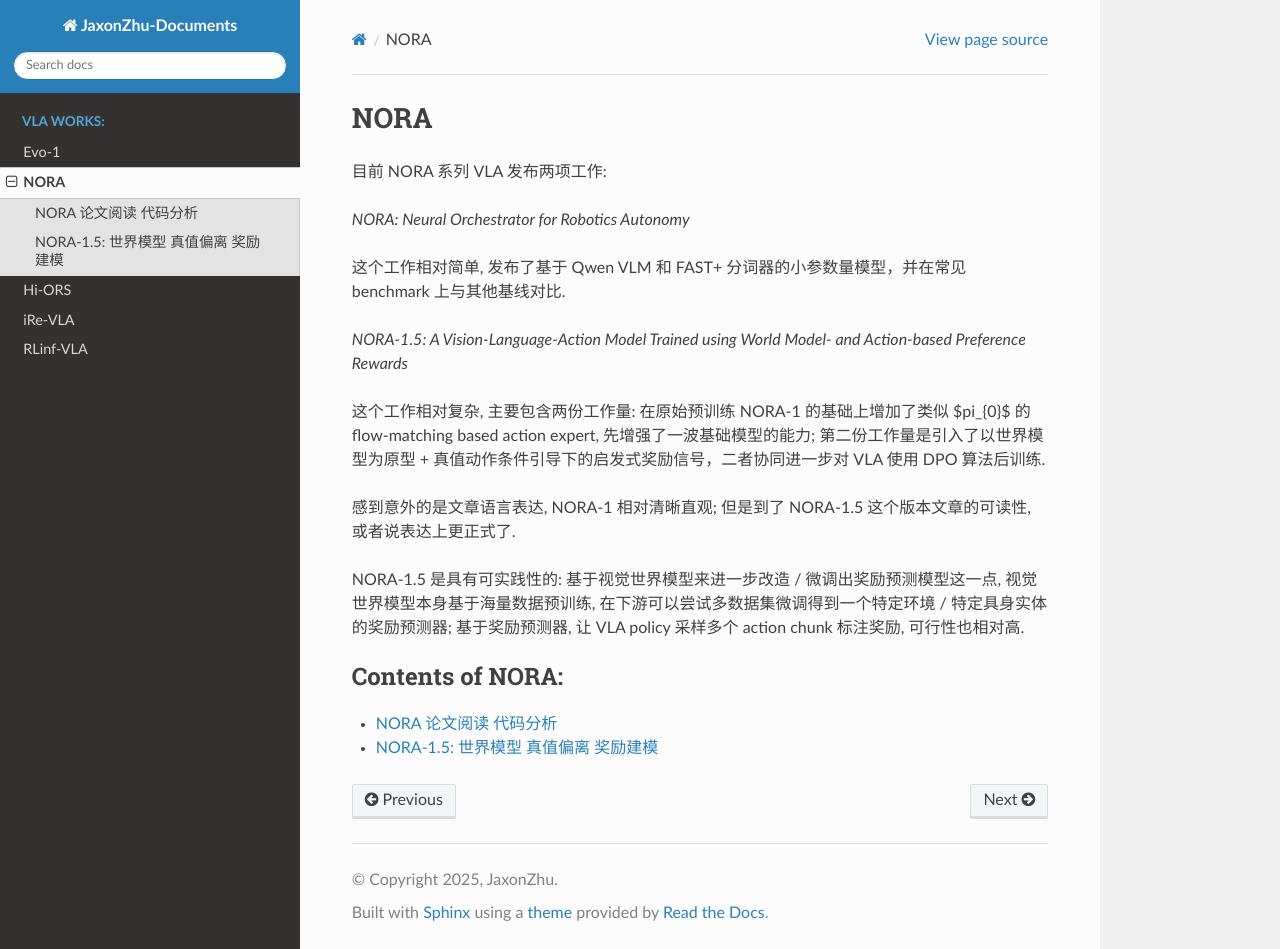
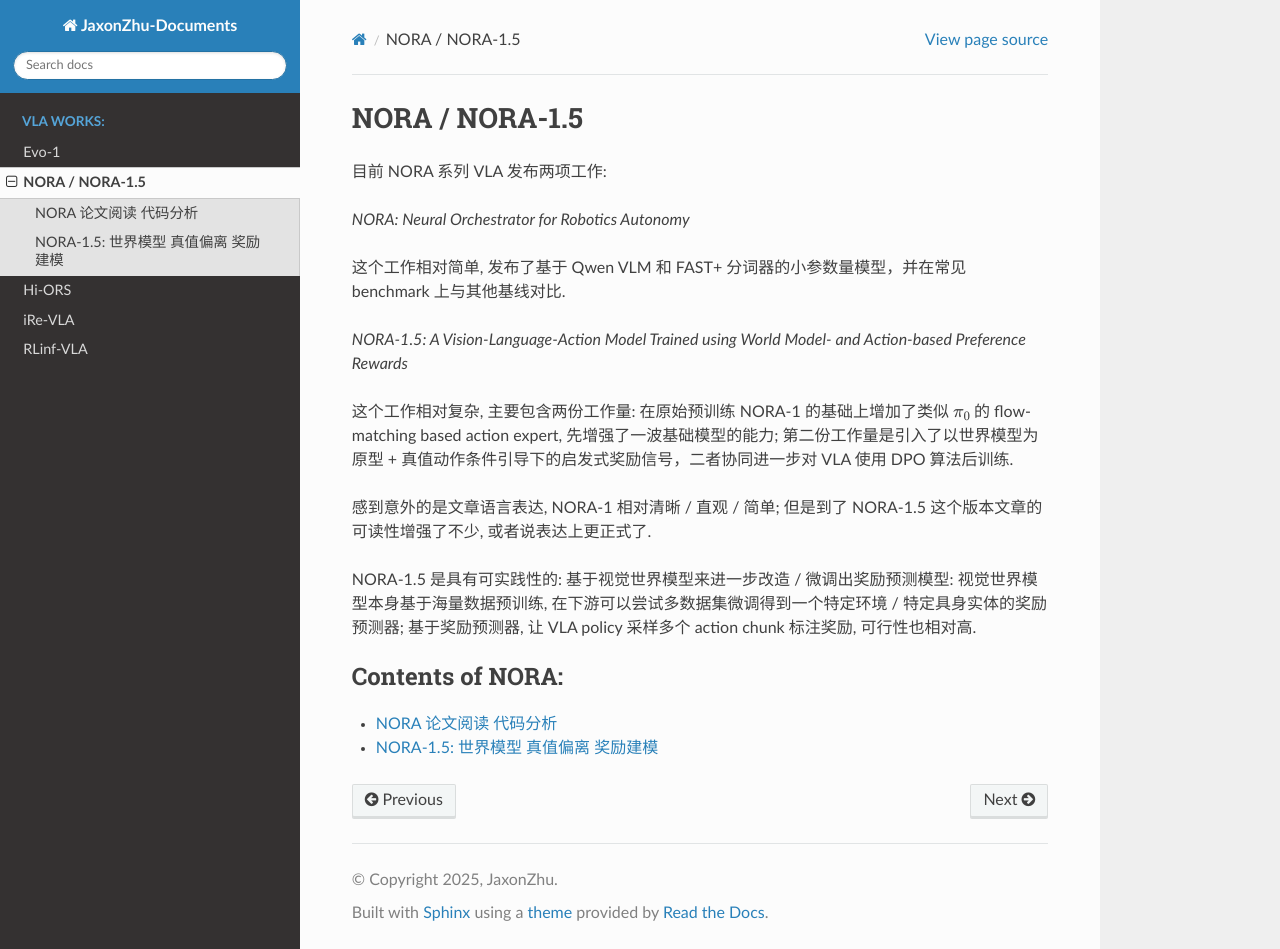
Before and after one commit to JaxonZhu/my-docs, a Sphinx documentation site: the page built from docs/source/index-NORA-HEAD.rst, in a window 1280 px wide and 949 px high. Built offline with Sphinx 7.4.7 and the Read the Docs theme 3.1.0, drawn with Linux system fonts in a browser that asks for light colours; pages that are not in the unit, such as notebooks, are missing from menus.

Commit message:
2025.12.08 / aw-win / modify some bolds in index-Evo-1-HEAD.rst file and math description and title in index-NORA-HEAD.rst

```diff
--- a/docs/source/index-Evo-1-HEAD.rst
+++ b/docs/source/index-Evo-1-HEAD.rst
@@ -7,11 +7,11 @@ Evo-1
 
 可以说 Evo-1 相当于中国大陆版 SmolVLA 了。
 
-论文中提到的原生 VLM 想表达的意思是，作者使用的 VLM backbone 与 **post-hoc alignment** 类型不同，后者**只是对纯文本大模型进行改造以处理图像**，而 InternVL3 **联合学习大规模多模态和文本语料库**来提升语言与视觉理解能力。从 InternVL 的开源文档上可以看出，InternVL-3 包含了 InternViT-300M 和 Qwen2.5-0.5B ，也就是这俩组合成了 InternVL-3 ；若不了解 InternVL 系列模型的话，可能会有 “为什么论文内容是 InternVL-3 但是论文 VLA 架构图中是 InternViT-300M ？” 这样的疑问。
+论文中提到的原生 VLM 想表达的意思是，作者使用的 VLM backbone 与 **post-hoc alignment** 类型不同，后者 **只是对纯文本大模型进行改造以处理图像** ，而 InternVL3 **联合学习大规模多模态和文本语料库** 来提升语言与视觉理解能力。从 InternVL 的开源文档上可以看出，InternVL-3 包含了 InternViT-300M 和 Qwen2.5-0.5B ，也就是这俩组合成了 InternVL-3 ；若不了解 InternVL 系列模型的话，可能会有 “为什么论文内容是 InternVL-3 但是论文 VLA 架构图中是 InternViT-300M ？” 这样的疑问。
 
 无需机器人数据预训练，我想这个意思具体是指 Evo-1 没有类似 OpenVLA 系或者 :math:`\pi` 系使用 OXE 这样大规模 robot datasets 预训练 action-expert 的过程，而是在具体任务（仿真 / 实机）上采集的演示轨迹，直接进行两阶段训练。
 
-Evo-1 是 InternViT-300M + Qwen2.5-0.5B ，而 SmolVLA 是 SigLIP + SmolLM 。在 SmolVLA 中也用到了**令牌重排技术**来**减少视觉 token 数量**，但是 SmolVLA 的做法更激进。同时，在 SmolVLA 中取 VLM 解码器的前一半的隐藏层状态（也就是视觉-语言编码表征）输入给 action-expert 进行动作生成；Evo-1 中同样使用语言解码器的前中部分，且 Evo-1 也在消融实验中做了一些实验比较。这俩 VLA 的推理占用显存都在 2.0G 左右，对用户而言可操作性很高。
+Evo-1 是 InternViT-300M + Qwen2.5-0.5B ，而 SmolVLA 是 SigLIP + SmolLM 。在 SmolVLA 中也用到了 **令牌重排技术** 来 **减少视觉 token 数量** ，但是 SmolVLA 的做法更激进。同时，在 SmolVLA 中取 VLM 解码器的前一半的隐藏层状态（也就是视觉-语言编码表征）输入给 action-expert 进行动作生成；Evo-1 中同样使用语言解码器的前中部分，且 Evo-1 也在消融实验中做了一些实验比较。这俩 VLA 的推理占用显存都在 2.0G 左右，对用户而言可操作性很高。
 
 对 Evo-1 这个 VLA 做了比较多的工作，包括基本微调实例 / 客制化数据集实例 / 内部数据集拆解 以及 内部网络结构拆解等。
 
--- a/docs/source/index-NORA-HEAD.rst
+++ b/docs/source/index-NORA-HEAD.rst
@@ -1,4 +1,4 @@
-NORA
+NORA / NORA-1.5
 ===============
 
 目前 NORA 系列 VLA 发布两项工作:
@@ -9,11 +9,11 @@ NORA
 
 *NORA-1.5: A Vision-Language-Action Model Trained using World Model- and Action-based Preference Rewards*
 
-这个工作相对复杂, 主要包含两份工作量: 在原始预训练 NORA-1 的基础上增加了类似 $\pi_{0}$ 的 flow-matching based action expert, 先增强了一波基础模型的能力; 第二份工作量是引入了以世界模型为原型 + 真值动作条件引导下的启发式奖励信号，二者协同进一步对 VLA 使用 DPO 算法后训练.
+这个工作相对复杂, 主要包含两份工作量: 在原始预训练 NORA-1 的基础上增加了类似 :math:`\pi_{0}` 的 flow-matching based action expert, 先增强了一波基础模型的能力; 第二份工作量是引入了以世界模型为原型 + 真值动作条件引导下的启发式奖励信号，二者协同进一步对 VLA 使用 DPO 算法后训练.
 
-感到意外的是文章语言表达, NORA-1 相对清晰直观; 但是到了 NORA-1.5 这个版本文章的可读性, 或者说表达上更正式了.
+感到意外的是文章语言表达, NORA-1 相对清晰 / 直观 / 简单; 但是到了 NORA-1.5 这个版本文章的可读性增强了不少, 或者说表达上更正式了.
 
-NORA-1.5 是具有可实践性的: 基于视觉世界模型来进一步改造 / 微调出奖励预测模型这一点, 视觉世界模型本身基于海量数据预训练, 在下游可以尝试多数据集微调得到一个特定环境 / 特定具身实体的奖励预测器; 基于奖励预测器, 让 VLA policy 采样多个 action chunk 标注奖励, 可行性也相对高.
+NORA-1.5 是具有可实践性的: 基于视觉世界模型来进一步改造 / 微调出奖励预测模型: 视觉世界模型本身基于海量数据预训练, 在下游可以尝试多数据集微调得到一个特定环境 / 特定具身实体的奖励预测器; 基于奖励预测器, 让 VLA policy 采样多个 action chunk 标注奖励, 可行性也相对高.
 
 .. toctree::
    :maxdepth: 1
```
